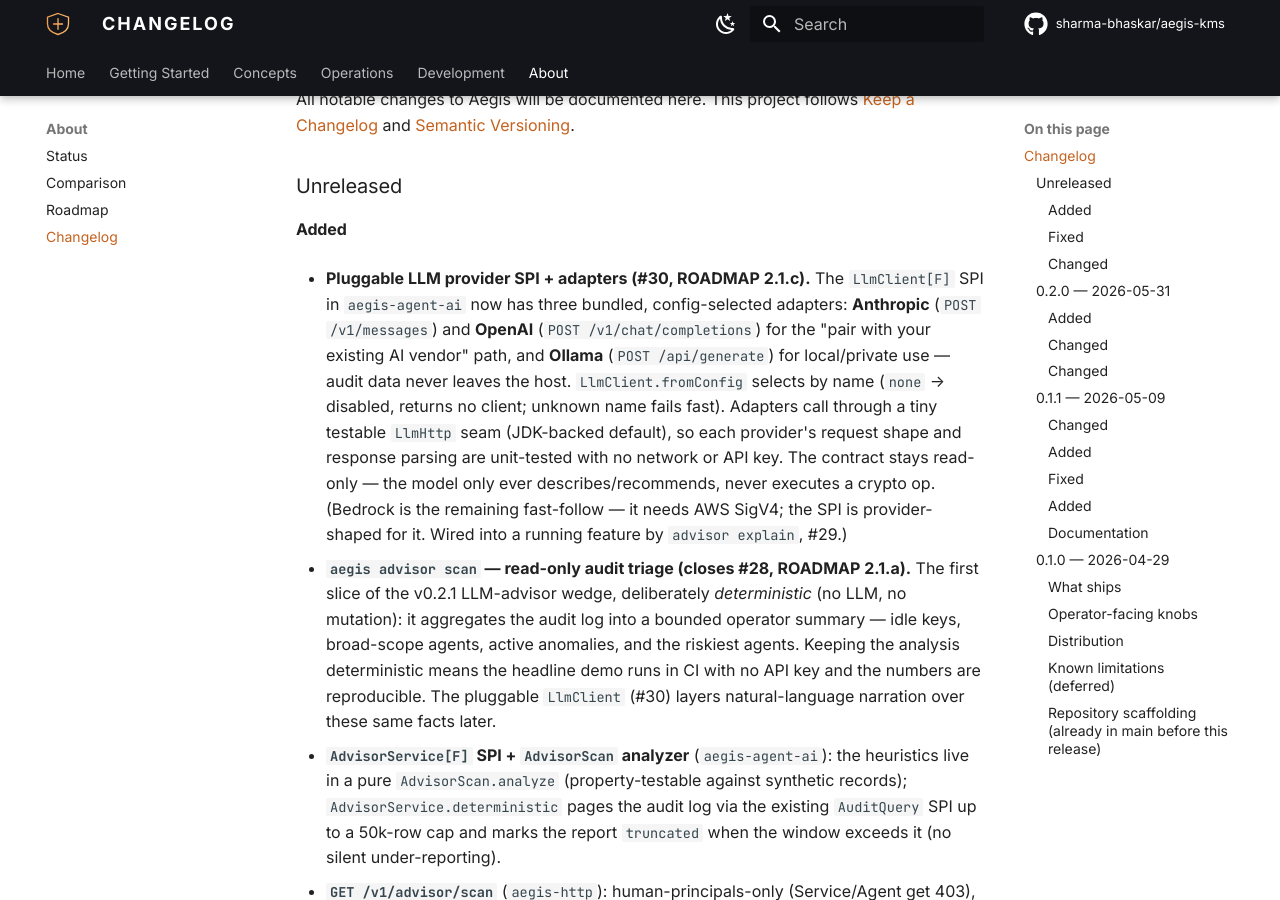
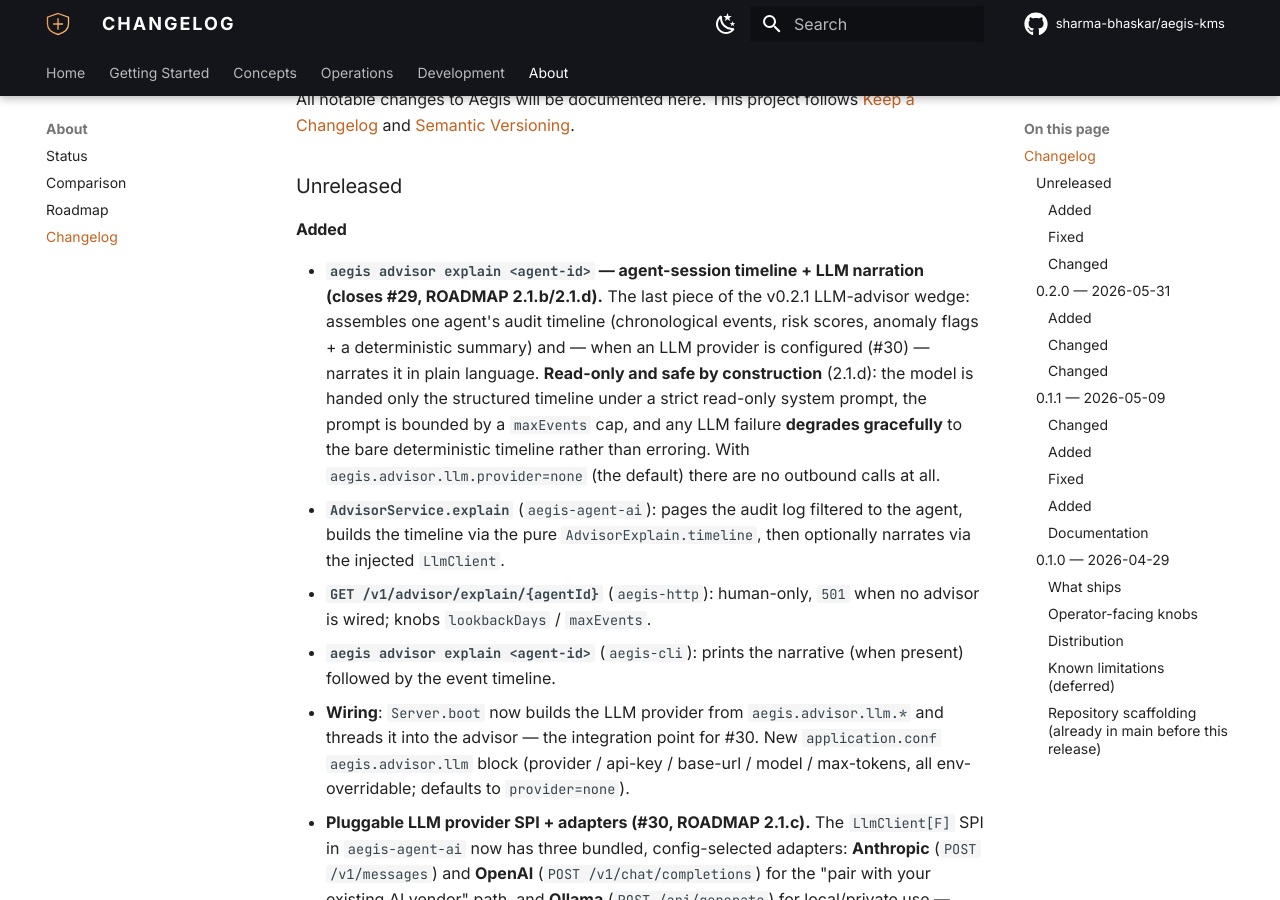
Before and after one commit to sharma-bhaskar/aegis-kms, an MkDocs documentation site: the page built from docs/about/changelog.md, in a window 1280 px wide and 900 px high, scrolled down 374 px. Built offline with MkDocs 1.6.1 and Material for MkDocs 9.7.7, drawn with Linux system fonts in a browser that asks for light colours; comment, search, counter and statistics services are not loaded.

Commit message:
feat(agent-ai+http+cli+server): 'advisor explain' agent timeline + LLM narration (closes #29) (#96)
Completes the v0.2.1 LLM-advisor wedge (2.1.b + 2.1.d). AdvisorService.explain
  assembles one agent's audit timeline and, when an LLM provider is configured
  (#30), narrates it. Read-only and safe: strict read-only system prompt, bounded
  by maxEvents, graceful fallback to the bare timeline on any LLM failure.

  - GET /v1/advisor/explain/{agentId} (human-only, 501 when unwired)
  - aegis advisor explain <agent-id> CLI
  - Server.boot builds the LLM from aegis.advisor.llm.* (default provider=none)

Signed-off-by: bhaskarsharma <sharma.b6@gmail.com>

```diff
--- a/CHANGELOG.md
+++ b/CHANGELOG.md
@@ -7,6 +7,23 @@ All notable changes to Aegis will be documented here. This project follows
 ## Unreleased
 
 ### Added
+
+- **`aegis advisor explain <agent-id>` — agent-session timeline + LLM narration (closes #29, ROADMAP
+  2.1.b/2.1.d).** The last piece of the v0.2.1 LLM-advisor wedge: assembles one agent's audit timeline
+  (chronological events, risk scores, anomaly flags + a deterministic summary) and — when an LLM provider is
+  configured (#30) — narrates it in plain language. **Read-only and safe by construction** (2.1.d): the model
+  is handed only the structured timeline under a strict read-only system prompt, the prompt is bounded by a
+  `maxEvents` cap, and any LLM failure **degrades gracefully** to the bare deterministic timeline rather than
+  erroring. With `aegis.advisor.llm.provider=none` (the default) there are no outbound calls at all.
+  - **`AdvisorService.explain`** (`aegis-agent-ai`): pages the audit log filtered to the agent, builds the
+    timeline via the pure `AdvisorExplain.timeline`, then optionally narrates via the injected `LlmClient`.
+  - **`GET /v1/advisor/explain/{agentId}`** (`aegis-http`): human-only, `501` when no advisor is wired; knobs
+    `lookbackDays` / `maxEvents`.
+  - **`aegis advisor explain <agent-id>`** (`aegis-cli`): prints the narrative (when present) followed by the
+    event timeline.
+  - **Wiring**: `Server.boot` now builds the LLM provider from `aegis.advisor.llm.*` and threads it into the
+    advisor — the integration point for #30. New `application.conf` `aegis.advisor.llm` block (provider /
+    api-key / base-url / model / max-tokens, all env-overridable; defaults to `provider=none`).
 
 - **Pluggable LLM provider SPI + adapters (#30, ROADMAP 2.1.c).** The `LlmClient[F]` SPI in `aegis-agent-ai`
   now has three bundled, config-selected adapters: **Anthropic** (`POST /v1/messages`) and **OpenAI**
```
Also changed, not shown: ROADMAP.md (+2 -2 lines), modules/aegis-server/src/main/resources/application.conf (+21 -0 lines), 13 other files.
